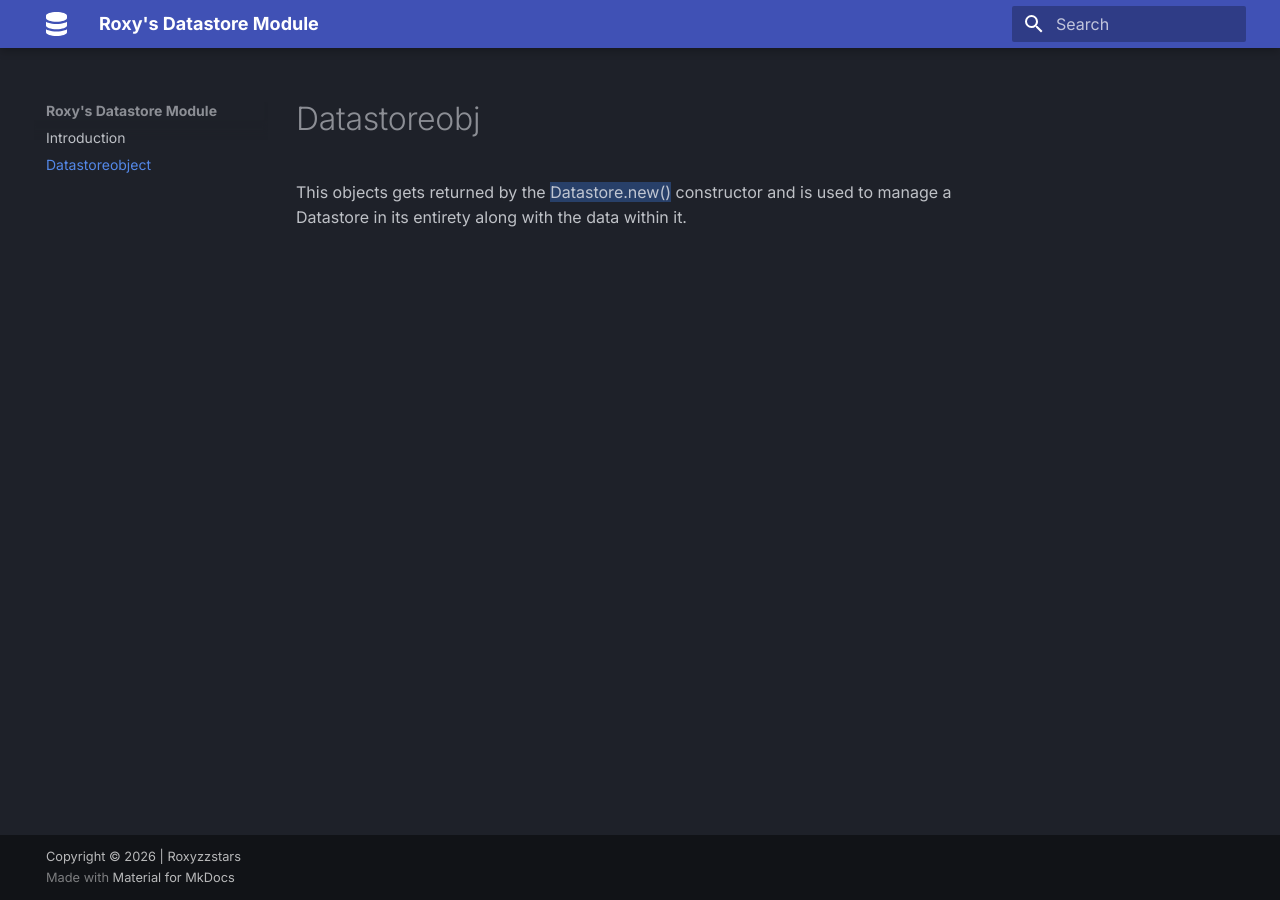
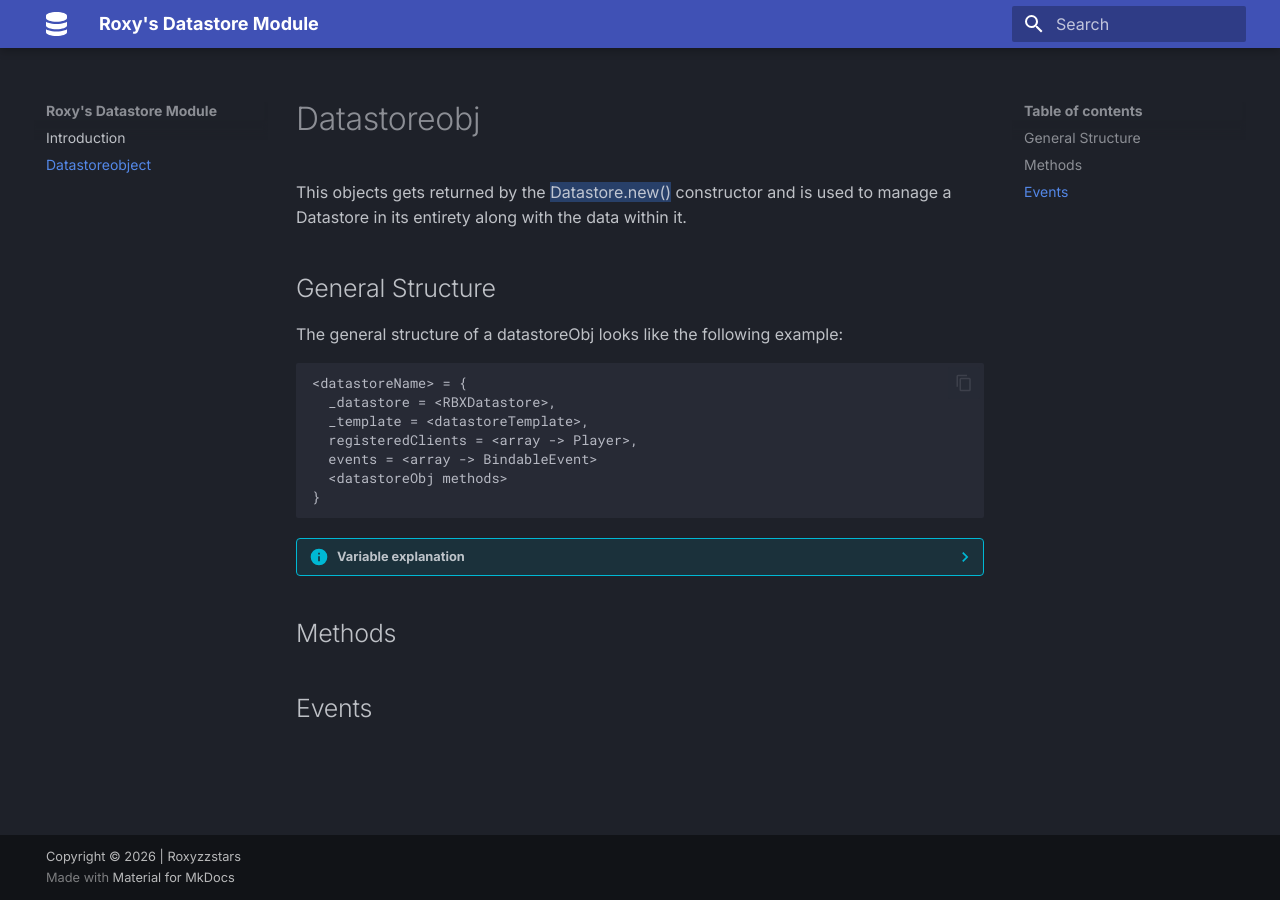
Before and after one commit to Roxyzzsky/Roxys-Datastore-Module, an MkDocs documentation site: the page built from docs/datastoreobjects.md, in a window 1280 px wide. Built offline with MkDocs 1.6.1 and Material for MkDocs 9.7.7, drawn with Linux system fonts in a browser that asks for light colours.

Commit message:
meow meow meow

````diff
--- a/docs/datastoreobjects.md
+++ b/docs/datastoreobjects.md
@@ -6,3 +6,31 @@ hide:
 # Datastoreobj
 
 This objects gets returned by the {==Datastore.new()==} constructor and is used to manage a Datastore in its entirety along with the data within it.
+
+## General Structure
+
+The general structure of a datastoreObj looks like the following example:
+```
+<datastoreName> = {
+  _datastore = <RBXDatastore>,
+  _template = <datastoreTemplate>,
+  registeredClients = <array -> Player>,
+  events = <array -> BindableEvent>
+  <datastoreObj methods>
+}
+```
+
+??? info "Variable explanation"
+    **_datastore** - The Datastore instance normally provided by :GetDataStore()
+    <br>
+    **_template** - A template for the user's data that will be used if :GetAsync() returns nil
+    <br>
+    **registeredClients** - An array containing all players whose data has been loaded (along with said data)
+    <br>
+    **events** - An array containing various BindableEvents that will fire in certain scenarios (see [Events](#events))
+    <br>
+    **datastoreObj methods** - All methods provided to a datastoreObj (see [Methods](#methods))
+
+## Methods
+
+## Events
````
Also changed, not shown: docs/index.md (+12 -0 lines).
